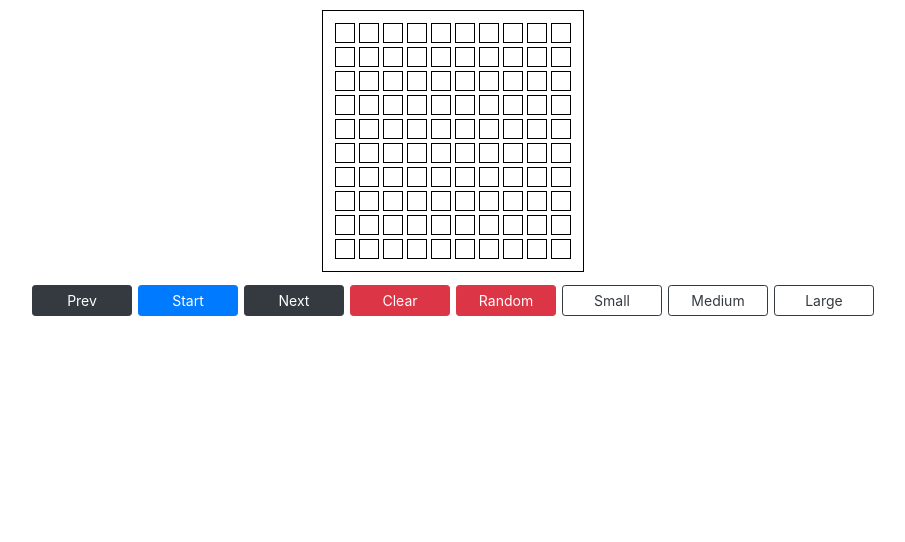
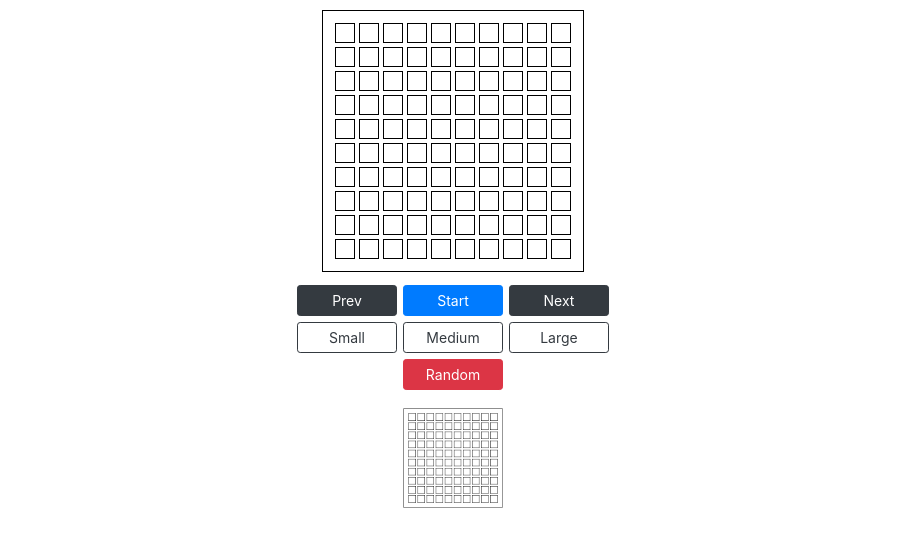
Before and after one commit to curtisyungen/conway, a React (Create React App) app: page / in a window 1280 px wide. Shown: the top 542 px of the page, without its empty margins (187-1092 px from the left). Built offline with nearby package versions, Linux system fonts and the light colour scheme.

Commit message:
Add files via upload

```diff
--- a/src/components/Board/board.css
+++ b/src/components/Board/board.css
@@ -21,12 +21,20 @@
     width: 100px;
 }
 
-.formBtns {
-    text-align: center;
+.group-inline-block {
+    display: inline-block;
 }
 
-.group-inline-block {
+.pattern {
+    cursor: pointer;
     display: inline-block;
+    height: 100px;
+    width: 100px;
+}
+
+.patternList {
+    margin: 15px auto;
+    text-align: center;
 }
 
 .row {
--- a/src/components/Board/board.js
+++ b/src/components/Board/board.js
@@ -212,6 +212,10 @@ class Board extends Component {
         }
     }
 
+    getPattern = (pattern) => {
+        console.log(pattern);
+    }
+
     // Applies the Conway algorithm to each cell to determine if it will live or die
     conway = (row, col, currVal, valArray) => {
 
@@ -278,7 +282,7 @@ class Board extends Component {
 
                     {/* CONTROL BUTTONS */}
 
-                    <div className="formBtns">
+                    <div className="btnRow formBtns text-center">
                         <button
                             className="btn btn-dark btn-sm formBtn"
                             onClick={this.prevFrame}
@@ -297,37 +301,51 @@ class Board extends Component {
                         >
                             Next
                         </button>
+
+                    </div>
+
+                    {/* SIZE BUTTONS */}
+
+                    <div className="btnRow sizeBtns text-center">
                         <button
-                            className="btn btn-danger btn-sm formBtn"
-                            onClick={(event) => { event.preventDefault(); this.getCells(); }}
+                            className="btn btn-outline-dark btn-sm formBtn"
+                            onClick={(event) => { event.preventDefault(); this.setSize(3, 3); }}
                         >
-                            Clear
+                            Small
                         </button>
+                        <button
+                            className="btn btn-outline-dark btn-sm formBtn"
+                            onClick={(event) => { event.preventDefault(); this.setSize(10, 10); }}
+                        >
+                            Medium
+                        </button>
+                        <button
+                            className="btn btn-outline-dark btn-sm formBtn"
+                            onClick={(event) => { event.preventDefault(); this.setSize(25, 25); }}
+                        >
+                            Large
+                        </button>
+                    </div>
+
+                    {/* PATTERN BUTTONS */}
+
+                    <div className="btnRow patternBtns text-center">
                         <button
                             className="btn btn-danger btn-sm formBtn"
                             onClick={(event) => { event.preventDefault(); this.getRandom(); }}
                         >
                             Random
                         </button>
-                        <button
-                            className="btn btn-outline-dark btn-sm formBtn"
-                            onClick={(event) => {event.preventDefault(); this.setSize(3, 3);}}
-                        >
-                            Small
-                        </button>
-                        <button
-                            className="btn btn-outline-dark btn-sm formBtn"
-                            onClick={(event) => {event.preventDefault(); this.setSize(10, 10);}}
-                        >
-                            Medium
-                        </button>
-                        <button
-                            className="btn btn-outline-dark btn-sm formBtn"
-                            onClick={(event) => {event.preventDefault(); this.setSize(25, 25);}}
-                        >
-                            Large
-                        </button>
                     </div>
+
+                    <div className="patternList">
+                        <img className="pattern" src={require("../../images/pattern1.png")} alt="pattern1" onClick={(event) => {event.preventDefault(); this.setSize(10, 10);}}/>
+                        {/* <img src={require("")} alt="pattern2" onClick={this.getPattern.bind(null, "pattern2")}/>
+                        <img src={require("")} alt="pattern3" onClick={this.getPattern.bind(null, "pattern3")}/>
+                        <img src={require("")} alt="pattern4" onClick={this.getPattern.bind(null, "pattern4")}/>
+                        <img src={require("")} alt="pattern5" onClick={this.getPattern.bind(null, "pattern5")}/> */}
+                    </div>
+
                 </div>
             ) : (
                     <></>
```
Also changed, not shown: src/images/pattern1.png (added).
